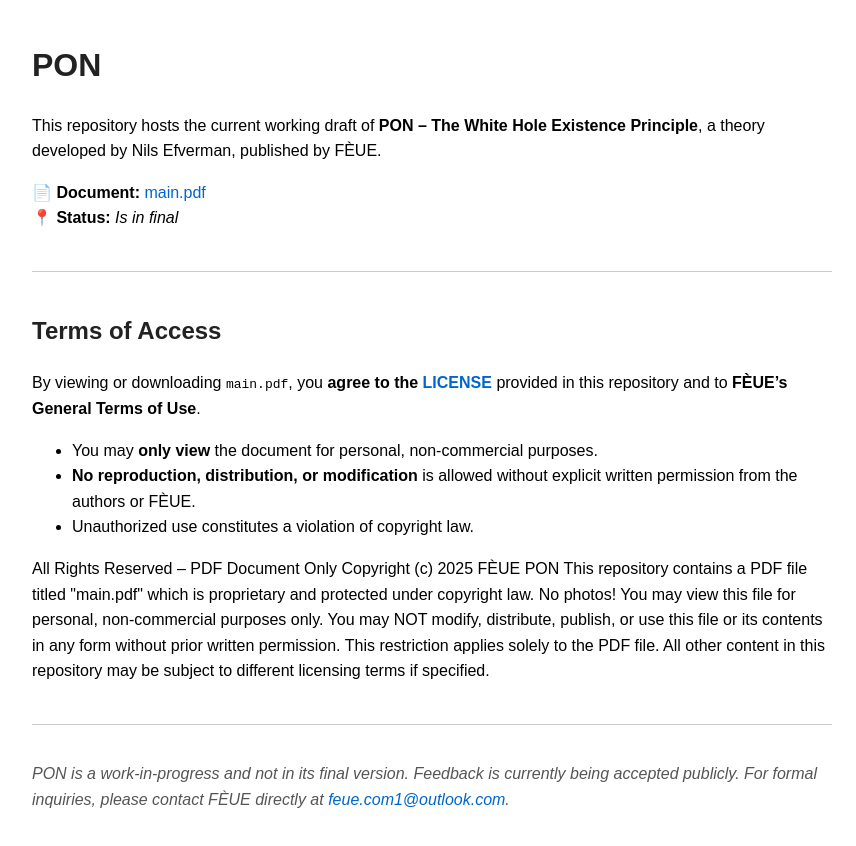
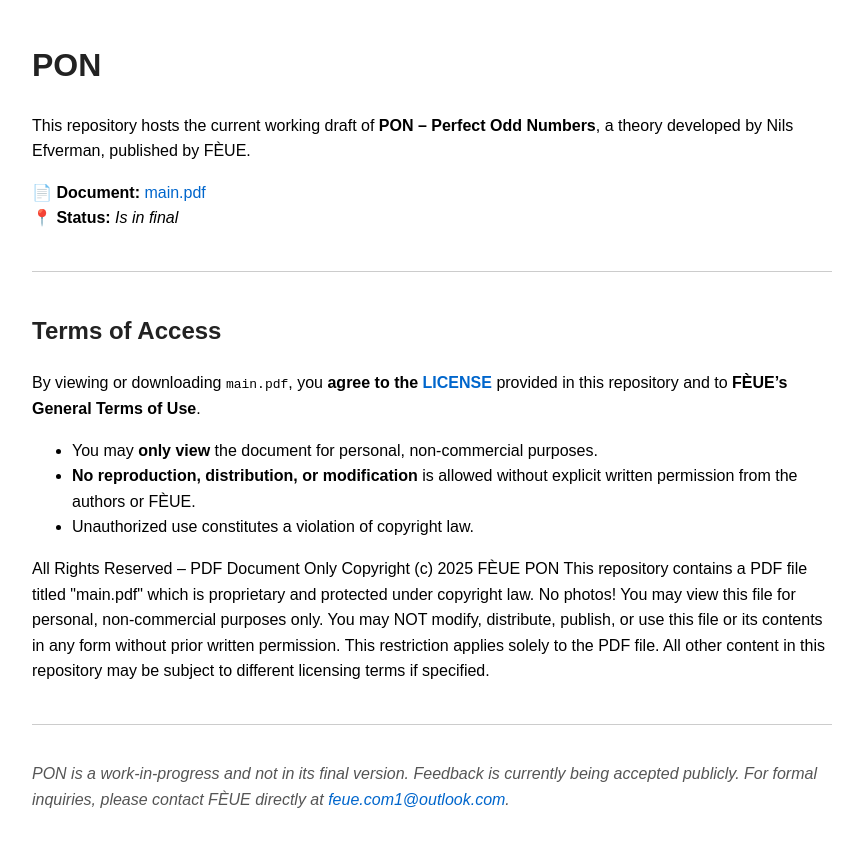
Before and after one commit to FEUE256/PON, a plain HTML site: page index.html in a window 1280 px wide. Shown: the whole page, without its empty margins (208-1064 px from the left). Drawn offline with Linux system fonts and the light colour scheme.

Commit message:
Update index.html

```diff
--- a/index.html
+++ b/index.html
@@ -38,7 +38,7 @@
 
   <h1>PON</h1>
 
-  <p>This repository hosts the current working draft of <strong>PON – The White Hole Existence Principle</strong>, a theory developed by Nils Efverman, published by FÈUE.</p>
+  <p>This repository hosts the current working draft of <strong>PON – Perfect Odd Numbers</strong>, a theory developed by Nils Efverman, published by FÈUE.</p>
 
   <p>
     📄 <strong>Document:</strong>
```
